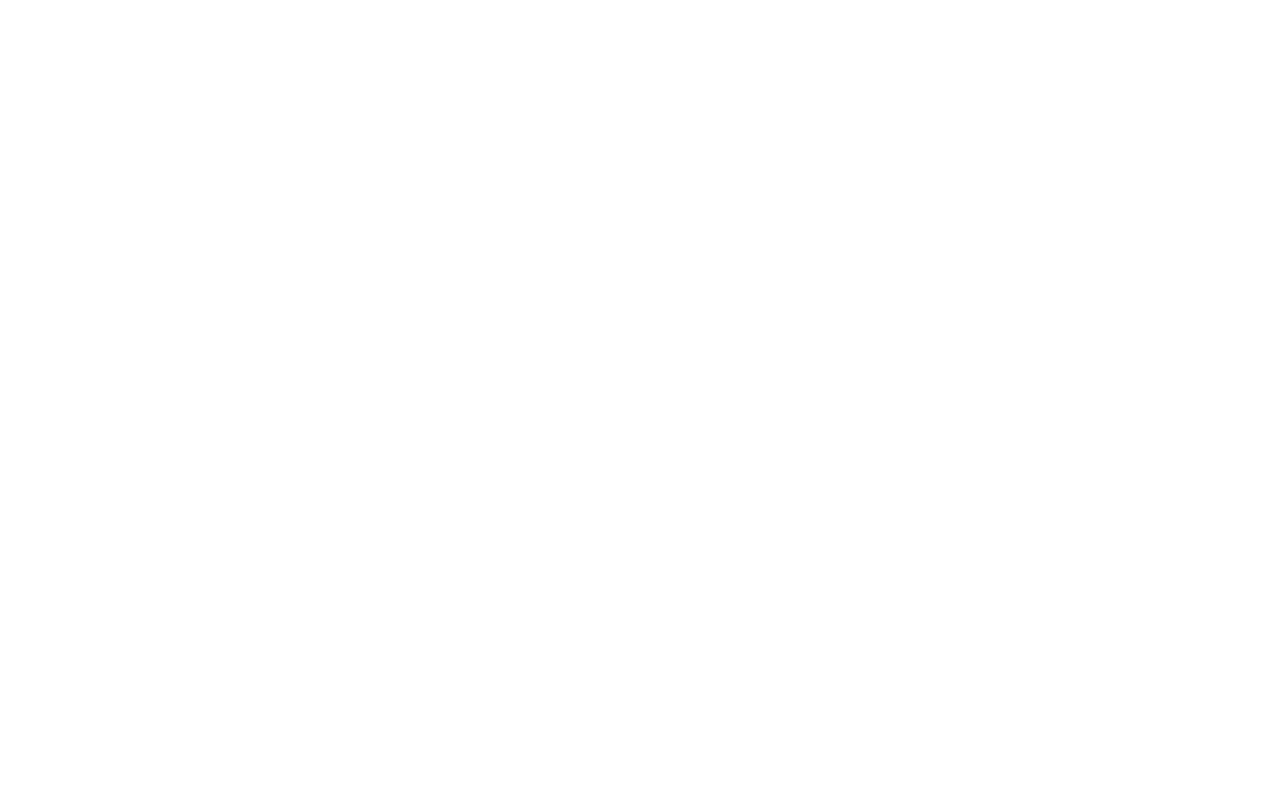
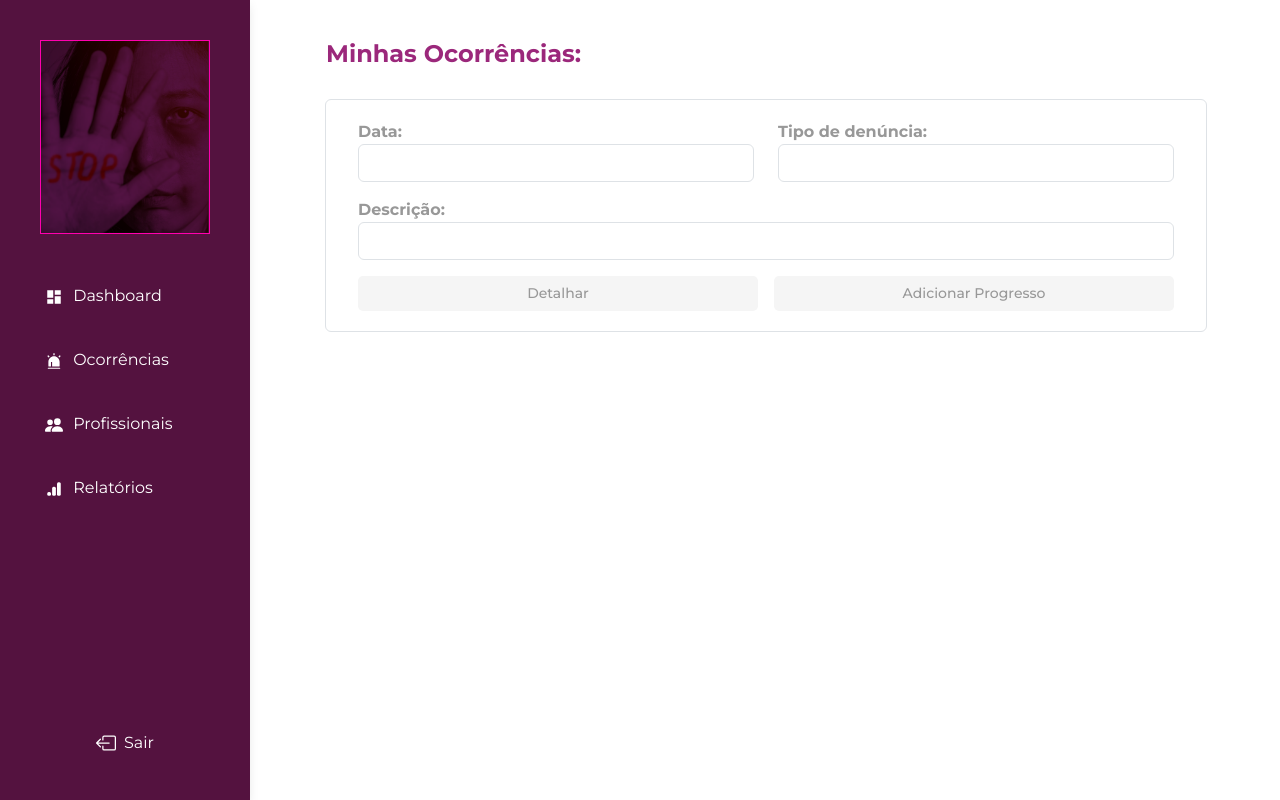
Before and after one commit to LucasGuedes-s/Libertlla, a Vue app in the folder front-end/: page /minhasocorrencias in a window 1280 px wide. Built offline with nearby package versions, Linux system fonts and the light colour scheme.

Commit message:
Adicionando a tela de Minhas Ocorrencias

```diff
--- a/front-end/src/components/SideBar.vue
+++ b/front-end/src/components/SideBar.vue
@@ -46,7 +46,8 @@ body {
     position: fixed;
     top: 0;
     left: 0;
-    background-color: #5C164E;
+    /* background-color: #5C164E; */
+    background-color: #54123F;
     padding-top: 20px;
     text-align: center;
     box-shadow: 0 4px 10px -1px rgba(0, 0, 0, 0.10);
--- a/front-end/src/router/index.js
+++ b/front-end/src/router/index.js
@@ -3,6 +3,8 @@ import VueRouter from 'vue-router'
 import HomeView from '../views/HomeView.vue'
 import LoginView from '../views/LoginView.vue'
 import FormularioDenunciaView from '@/views/FormularioDenunciaView.vue'
+
+import MinhasOcorrenciasView from '@/views/MinhasOcorrencias.vue'
 
 Vue.use(VueRouter)
 
@@ -39,9 +41,17 @@ const routes = [
     // this generates a separate chunk (about.[hash].js) for this route
     // which is lazy-loaded when the route is visited.
     component: () => import('../views/LoginView.vue')
+  },
+
+  {
+    path: '/minhasocorrencias',
+    name: 'minhasocorrencias',
+     // route level code-splitting
+    // this generates a separate chunk (about.[hash].js) for this route
+    // which is lazy-loaded when the route is visited.
+    component: MinhasOcorrenciasView
   }
-
-]
+];
 
 const router = new VueRouter({
   mode: 'history',
@@ -49,4 +59,5 @@ const router = new VueRouter({
   routes
 })
 
+
 export default router
--- a/front-end/src/views/HomeView.vue
+++ b/front-end/src/views/HomeView.vue
@@ -16,7 +16,7 @@
       <h1>Como você pode denunciar?</h1>
       <ul class="button-container">
         <li class="item">
-          <a class="link-button" aria-current="page" href="#">
+          <a class="link-button" aria-current="page" href="/formulariodedenuncia">
             <i class="bi bi-card-list"></i>
             Formulário</a>
         </li>
--- /dev/null
+++ b/front-end/src/views/MinhasOcorrencias.vue
@@ -0,0 +1,101 @@
+<template>
+  <div class="minhasocorrencias d-flex">
+    <SideBar />
+
+    <div class="content container">
+      <h1 class="titulo mb-4">Minhas Ocorrências:</h1>
+
+      <div class="ocorrencia-form border rounded p4 row">
+        <div class="col-12 col-md-6">
+          <label for="data">Data:</label>
+          <input class="form-control" id="data" name="data">
+        </div>
+
+        <div class="col-12 col-md-6">
+          <label for="tipo-denuncia">Tipo de denúncia:</label>
+          <input type="text" class="form-control" id="tipo-denuncia" name="tipo-denuncia">
+        </div>
+
+        <div class="col-12 mt-3">
+          <label for="descricao">Descrição:</label>
+          <input class="form-control" id="descricao" name="descricao" rows="4">
+        </div>
+
+        <div class="col-12 mt-3 d-flex flex-column flex-md-row justify-content-start gap-3">
+          <button type="button" class="btn btn-custom-primary w-100 w-md-auto">Detalhar</button>
+          <button type="button" class="btn btn-custom-secondary w-100 w-md-auto">Adicionar Progresso</button>
+        </div>
+
+
+      </div>
+
+    </div>
+  </div>
+</template>
+
+<script>
+import SideBar from '@/components/SideBar.vue';
+
+export default {
+  components: {
+    SideBar,
+  },
+};
+</script>
+
+<style scoped>
+.titulo {
+  font-size: 150%;
+  font-family: "Montserrat", sans-serif;
+  font-weight: bold;
+  margin-top: 20px;
+  margin-left: 46px;
+  color: #9B287B;
+}
+
+label {
+  color: rgba(152, 152, 152, 255);
+  font-weight: 700;
+}
+
+.content {
+  margin-left: 260px;
+  padding: 20px;
+  border-radius: 100px;
+}
+.ocorrencia-form {
+  margin-top: 30px;
+  border-color: #d3d3d3b6;
+  border-style: solid;
+  width: 90%;
+  padding: 20px;
+  margin-left: 45px;
+}
+
+.form-group {
+  margin-bottom: 15px;
+}
+
+.form-group input,
+.form-group textarea {
+  width: 100%;
+  padding: 8px;
+  margin-bottom: 10px;
+}
+
+.form-group.half {
+  width: 48%;
+}
+
+.btn-custom-primary,
+.btn-custom-secondary {
+  background-color: rgba(245, 245, 245, 255);
+  color: rgba(152, 152, 152, 255);
+  border: 1 px solid rgba(152, 152, 152, 255);
+  border-radius: 5px;
+  font-size: 14px;
+  font-family: "Montserrat", sans-serif;
+  font-weight: 500;
+  width: 49%;
+}
+</style>
```
Also changed, not shown: 1 other file (tests, documents, lock files or other folders).
